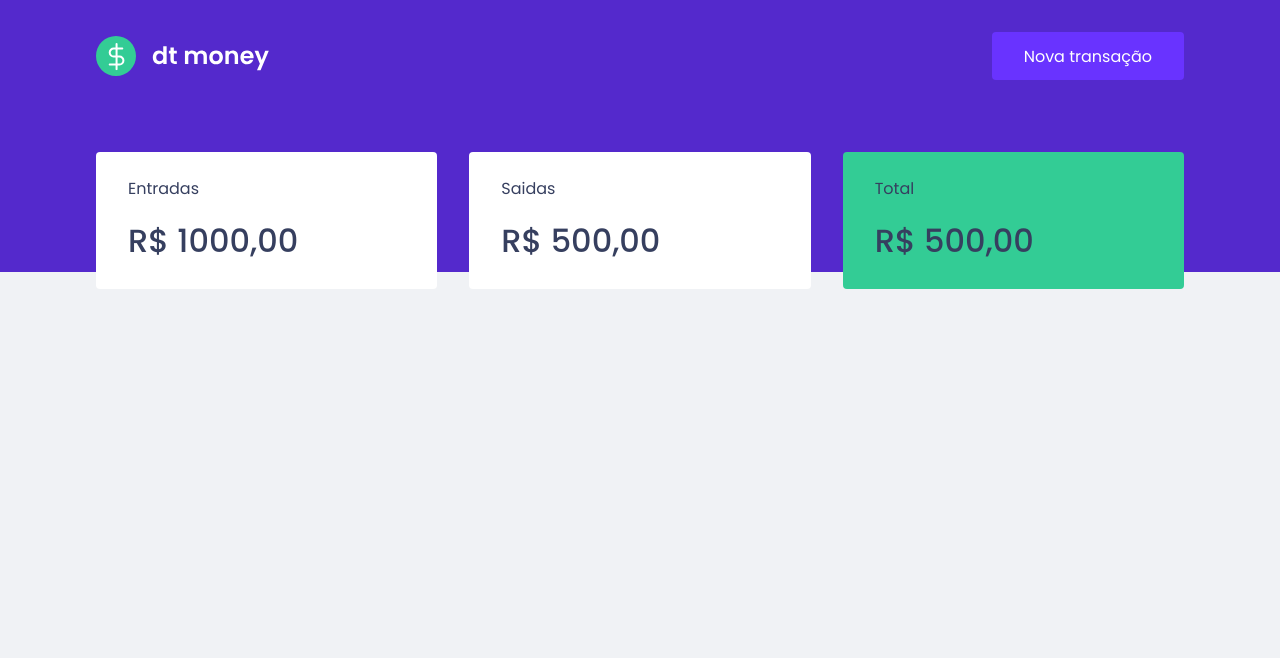
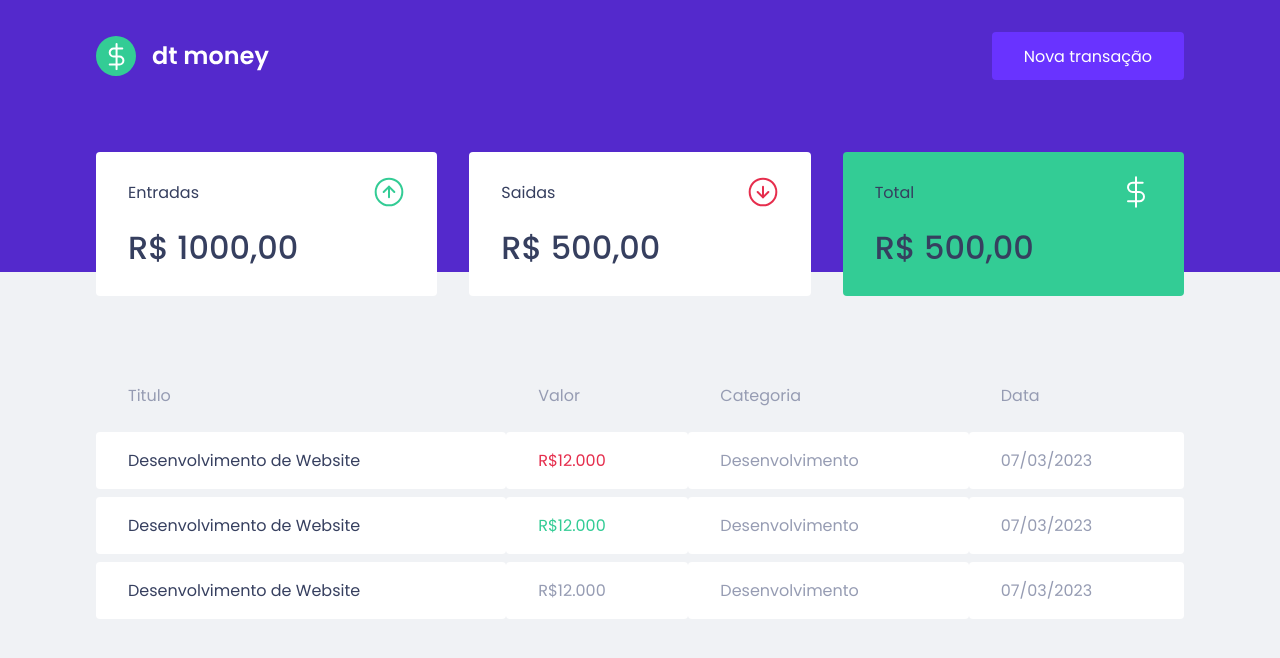
Before and after one commit to Pcfilho/dtmoney, a React (Create React App) app: page / in a window 1280 px wide. Shown: the top 658 px of the page. Built offline with nearby package versions, Linux system fonts and the light colour scheme.

Commit message:
TransactionTable

```diff
--- a/src/components/Dashboard/index.tsx
+++ b/src/components/Dashboard/index.tsx
@@ -1,10 +1,12 @@
 import { Summary } from "../Summary";
+import { TransactionsTable } from "../TransactionsTable";
 import { Container } from "./styles";
 
 export function Dashboard() {
   return (
     <Container>
       <Summary />
+      <TransactionsTable />
     </Container>
   )
 }
--- a/src/components/Summary/index.tsx
+++ b/src/components/Summary/index.tsx
@@ -9,7 +9,7 @@ export function Summary() {
       <div>
         <header>
           <p>Entradas</p>
-          <img src="" alt="" />
+          <img src={incomeImg} alt="" />
         </header>
         <strong>R$ 1000,00</strong>
       </div>
@@ -17,7 +17,7 @@ export function Summary() {
       <div>
         <header>
           <p>Saidas</p>
-          <img src="" alt="" />
+          <img src={outcomeImg} alt="" />
         </header>
         <strong>R$ 500,00</strong>
       </div>
@@ -25,7 +25,7 @@ export function Summary() {
       <div className='green-box'>
         <header>
           <p>Total</p>
-          <img src="" alt="" />
+          <img src={totalImg} alt="" />
         </header>
         <strong>R$ 500,00</strong>
       </div>
--- /dev/null
+++ b/src/components/TransactionsTable/index.tsx
@@ -0,0 +1,41 @@
+import { Container } from "./styles";
+
+export function TransactionsTable() {
+  return (
+    <Container>
+      <table>
+        <thead>
+          <tr>
+            <th>Titulo</th>
+            <th>Valor</th>
+            <th>Categoria</th>
+            <th>Data</th>
+          </tr>
+        </thead>
+
+        <tbody>
+          <tr>
+            <td className="title">Desenvolvimento de Website</td>
+            <td className="withdraw">R$12.000</td>
+            <td>Desenvolvimento</td>
+            <td>07/03/2023</td>
+          </tr>
+
+          <tr>
+            <td>Desenvolvimento de Website</td>
+            <td className="deposit">R$12.000</td>
+            <td>Desenvolvimento</td>
+            <td>07/03/2023</td>
+          </tr>
+
+          <tr>
+            <td>Desenvolvimento de Website</td>
+            <td>R$12.000</td>
+            <td>Desenvolvimento</td>
+            <td>07/03/2023</td>
+          </tr>
+        </tbody>
+      </table>
+    </Container>
+  )
+}
--- /dev/null
+++ b/src/components/TransactionsTable/styles.ts
@@ -0,0 +1,40 @@
+import styled from "styled-components";
+
+export const Container = styled.div`
+  margin-top: 4rem;
+
+  table {
+    width: 100%;
+    border-spacing: 0 0.5rem;
+
+    th {
+      color: var(--text-body);
+      font-weight: 400;
+      padding: 1rem 2rem;
+
+      text-align: left;
+      line-height: 1.5rem;
+    }
+
+    td {
+      padding: 1rem 2rem;
+      border: 0;
+      background: var(--shape);
+      color: var(--text-body);
+      border-radius: 0.25rem;
+
+      &:first-child {
+        color: var(--text-title);
+      }
+
+      &.deposit {
+        color: var(--green);
+      }
+
+      &.withdraw {
+        color: var(--red);
+      }
+    }
+
+  }
+`;
```
